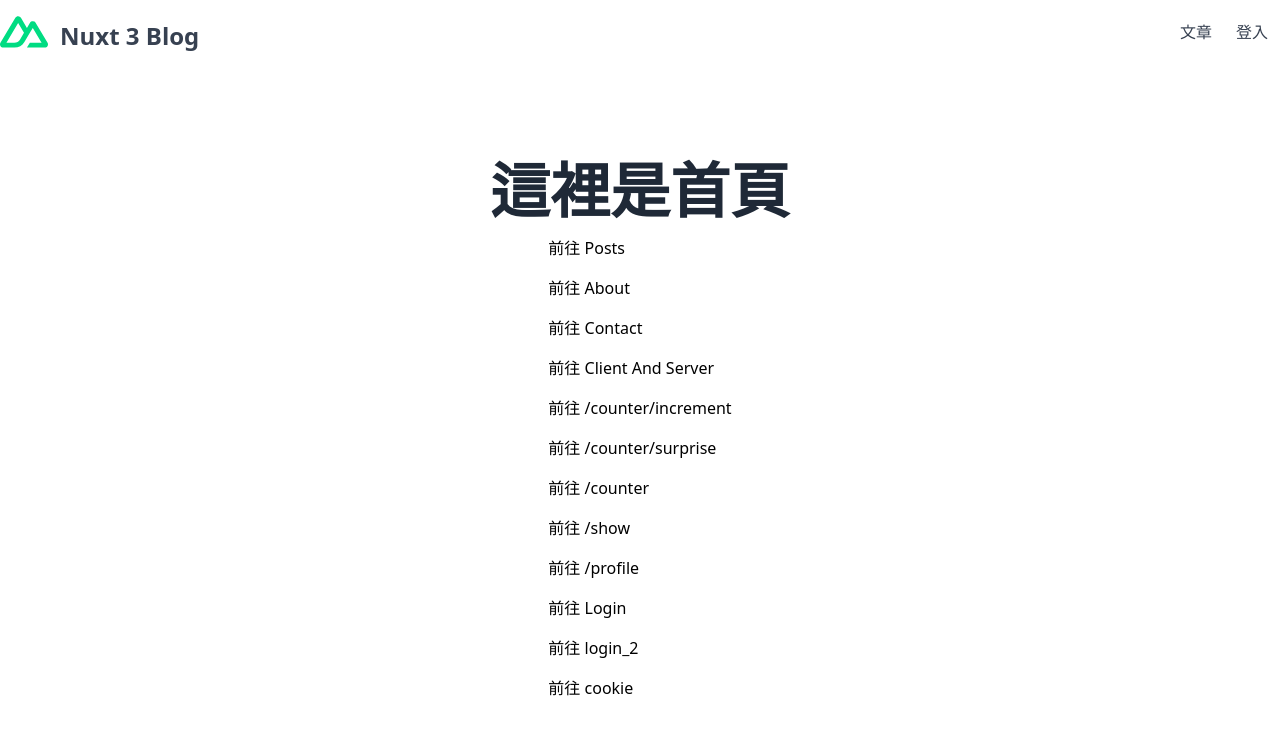
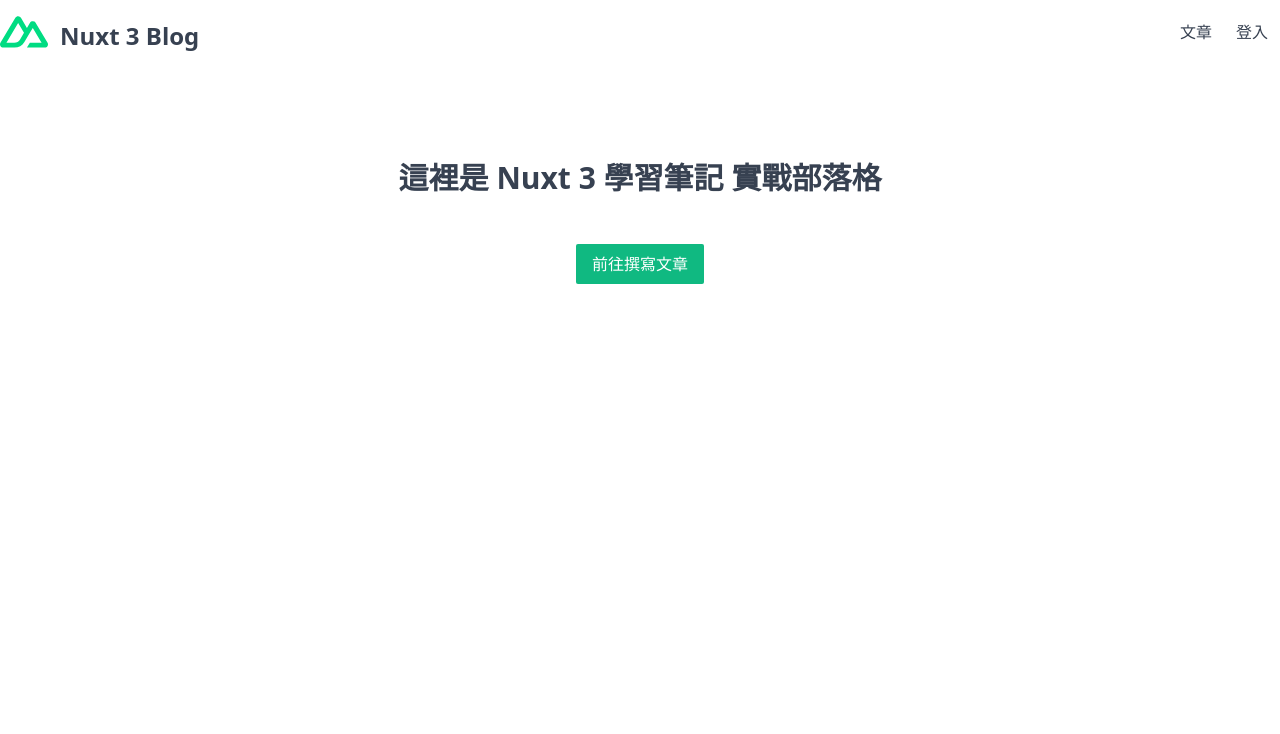
Before and after one commit to gahgah147/nuxt-blog, a Nuxt app: page / in a window 1280 px wide. Shown: the top 734 px of the page. Built offline with nearby package versions, Linux system fonts and the light colour scheme; what vue3-google-login would draw is missing.

Commit message:
20230728 設定調整

```diff
--- /dev/null
+++ b/layouts/teal.vue
@@ -0,0 +1,5 @@
+<template>
+    <div class="h-screen bg-teal-50">
+      <slot />
+    </div>
+  </template>
--- a/pages/index.vue
+++ b/pages/index.vue
@@ -1,21 +1,19 @@
 <template>
-  <div class="mx-6 mb-4 bg-white py-24">
-    <div class="flex flex-col items-center">
-      <h1 class="text-6xl font-semibold text-gray-800">這裡是首頁</h1>
-      <div class="my-4 flex flex-col space-y-4">
-        <NuxtLink to="/posts">前往 Posts</NuxtLink>
-        <NuxtLink to="/about">前往 About</NuxtLink>
-        <NuxtLink to="/contact">前往 Contact</NuxtLink>
-        <NuxtLink to="/clientAndServer">前往 Client And Server</NuxtLink>
-        <NuxtLink to="/counter/increment">前往 /counter/increment</NuxtLink>
-        <NuxtLink to="/counter/surprise">前往 /counter/surprise</NuxtLink>
-        <NuxtLink to="/counter">前往 /counter</NuxtLink>
-        <NuxtLink to="/show">前往 /show</NuxtLink>
-        <NuxtLink to="/profile">前往 /profile</NuxtLink>
-        <NuxtLink to="/login">前往 Login</NuxtLink>
-        <NuxtLink to="/login_2">前往 login_2</NuxtLink>
-        <NuxtLink to="/cookie">前往 cookie</NuxtLink>
+    <div class="bg-white py-24">
+      <div class="flex flex-col items-center">
+        <h1 class="text-3xl font-semibold text-gray-700">
+          這裡是
+          <a href="https://ithelp.ithome.com.tw/users/20152617/ironman/5934" target="_blank">
+            Nuxt 3 學習筆記
+          </a>
+          實戰部落格
+        </h1>
+        <NuxtLink
+          class="text-md mt-12 rounded-sm bg-emerald-500 py-2 px-4 font-medium text-white hover:bg-emerald-600 focus:outline-none focus:ring-2 focus:ring-emerald-400 focus:ring-offset-2"
+          to="/manage/articles/create"
+        >
+          前往撰寫文章
+        </NuxtLink>
       </div>
     </div>
-  </div>
-</template>
+  </template>
--- a/pages/login.vue
+++ b/pages/login.vue
@@ -112,10 +112,6 @@ const { push: pushNotify } = useNotification()
 const runtimeConfig = useRuntimeConfig()
 const { googleClientId: GOOGLE_CLIENT_ID } = runtimeConfig.public
 
-definePageMeta({
-  layout: false
-})
-
 const loginData = reactive({
   email: '',
   password: ''
@@ -160,4 +156,12 @@ const handleGoogleLogin = async () => {
     pushNotify('error', '登入失敗', error.value?.data?.message ?? '未知錯誤')
   }
 }
+
+definePageMeta({
+  layout: 'teal',
+  middleware: 'logged-in-redirect',
+  pageTransition: {
+    name: 'rotate'
+  }
+})
 </script>
--- a/pages/manage/articles/create.vue
+++ b/pages/manage/articles/create.vue
@@ -125,4 +125,8 @@
 const onUpdateSummary = (summary) => {
   articleData.summary = summary
 }
+
+definePageMeta({
+  middleware: 'manage-auth'
+})
 </script>
--- /dev/null
+++ b/pages/practice.vue
@@ -0,0 +1,26 @@
+<template>
+  <div class="mx-6 mb-4 bg-white py-24">
+    <div class="flex flex-col items-center">
+      <h1 class="text-6xl font-semibold text-gray-800">這裡是首頁</h1>
+      <div class="my-4 flex flex-col space-y-4">
+        <NuxtLink to="/posts">前往 Posts</NuxtLink>
+        <NuxtLink to="/about">前往 About</NuxtLink>
+        <NuxtLink to="/contact">前往 Contact</NuxtLink>
+        <NuxtLink to="/clientAndServer">前往 Client And Server</NuxtLink>
+        <NuxtLink to="/counter/increment">前往 /counter/increment</NuxtLink>
+        <NuxtLink to="/counter/surprise">前往 /counter/surprise</NuxtLink>
+        <NuxtLink to="/counter">前往 /counter</NuxtLink>
+        <NuxtLink to="/show">前往 /show</NuxtLink>
+        <NuxtLink to="/profile">前往 /profile</NuxtLink>
+        <NuxtLink to="/login">前往 Login</NuxtLink>
+        <NuxtLink to="/login_2">前往 login_2</NuxtLink>
+        <NuxtLink to="/cookie">前往 cookie</NuxtLink>
+        <NuxtLink class="text-md mt-12 rounded-sm bg-emerald-500 py-2 px-4 font-medium text-white hover:bg-emerald-600 focus:outline-none focus:ring-2 focus:ring-emerald-400 focus:ring-offset-2"
+          to="/manage/articles/create"
+        >
+          前往撰寫文章
+        </NuxtLink>
+      </div>
+    </div>
+  </div>
+</template>
```
Also changed, not shown: middleware/logged-in-redirect.js (added, +15 -0 lines), middleware/manage-auth.js (added, +13 -0 lines). Lines whose indentation alone changed are shown as unchanged.
